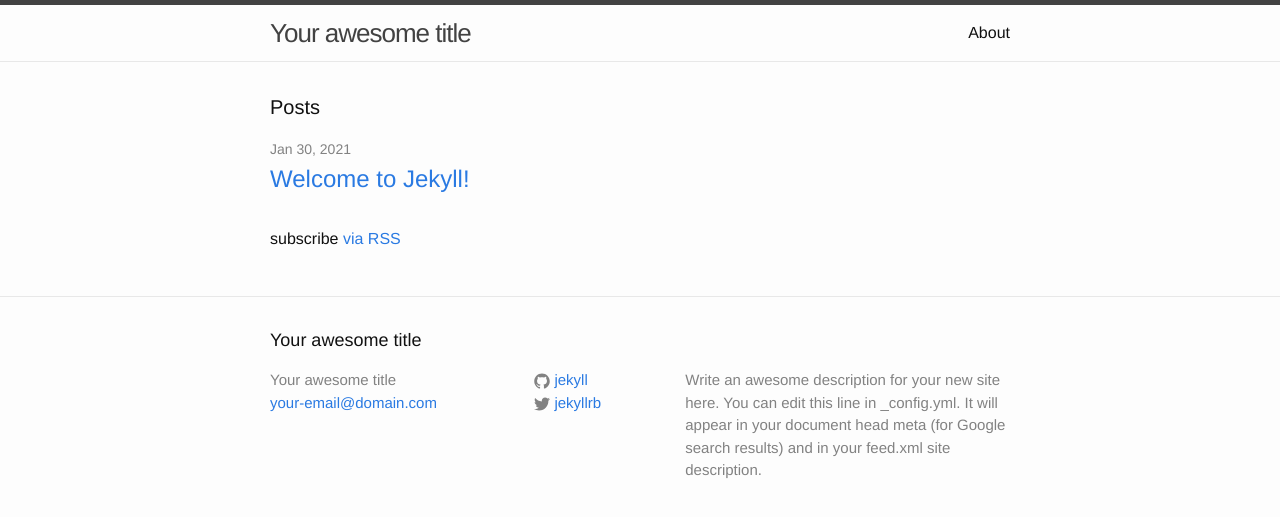
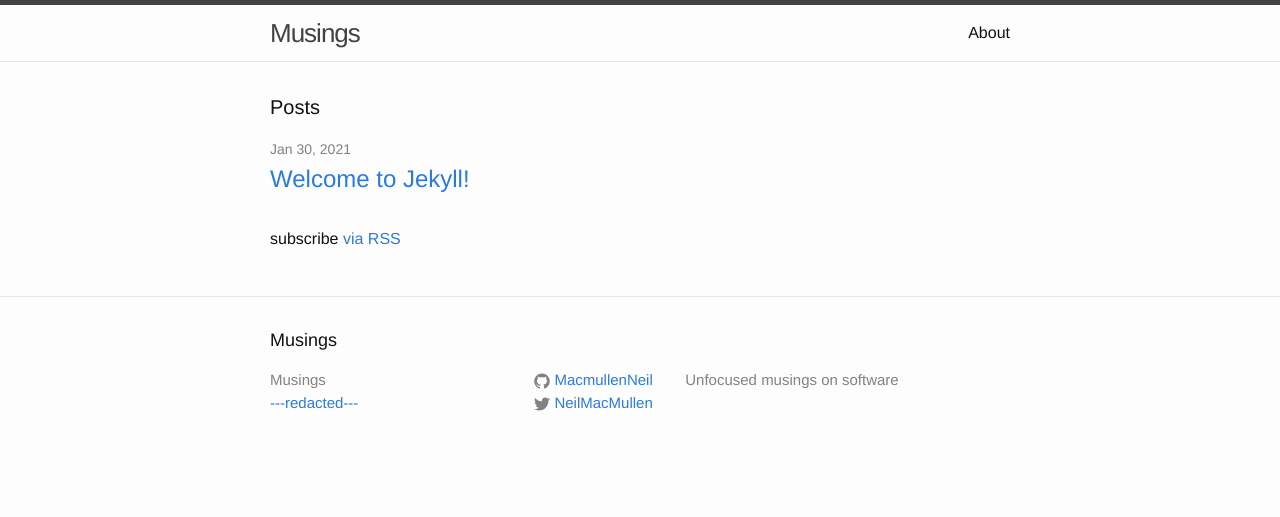
Before and after one commit to NeilMacMullen/NeilMacMullen.github.io, a Jekyll site: the page built from index.html, in a window 1280 px wide. Shown: the top 517 px of the page. Built offline with Jekyll 4.4.1, drawn with Linux system fonts in a browser that asks for light colours.

Commit message:
tweak front page

```diff
--- a/_config.yml
+++ b/_config.yml
@@ -6,16 +6,14 @@
 # 'jekyll serve'. If you change this file, please restart the server process.
 
 # Site settings
-title: Your awesome title
-email: your-email@domain.com
+title: Musings
+email: ---redacted---
 description: > # this means to ignore newlines until "baseurl:"
-  Write an awesome description for your new site here. You can edit this
-  line in _config.yml. It will appear in your document head meta (for
-  Google search results) and in your feed.xml site description.
+  Unfocused musings on software
 baseurl: "" # the subpath of your site, e.g. /blog
-url: "http://yourdomain.com" # the base hostname & protocol for your site
-twitter_username: jekyllrb
-github_username:  jekyll
+url: "https://neilmacmullen.github.io/" # the base hostname & protocol for your site
+twitter_username: NeilMacMullen
+github_username:  MacmullenNeil
 
 # Build settings
 markdown: kramdown
```
